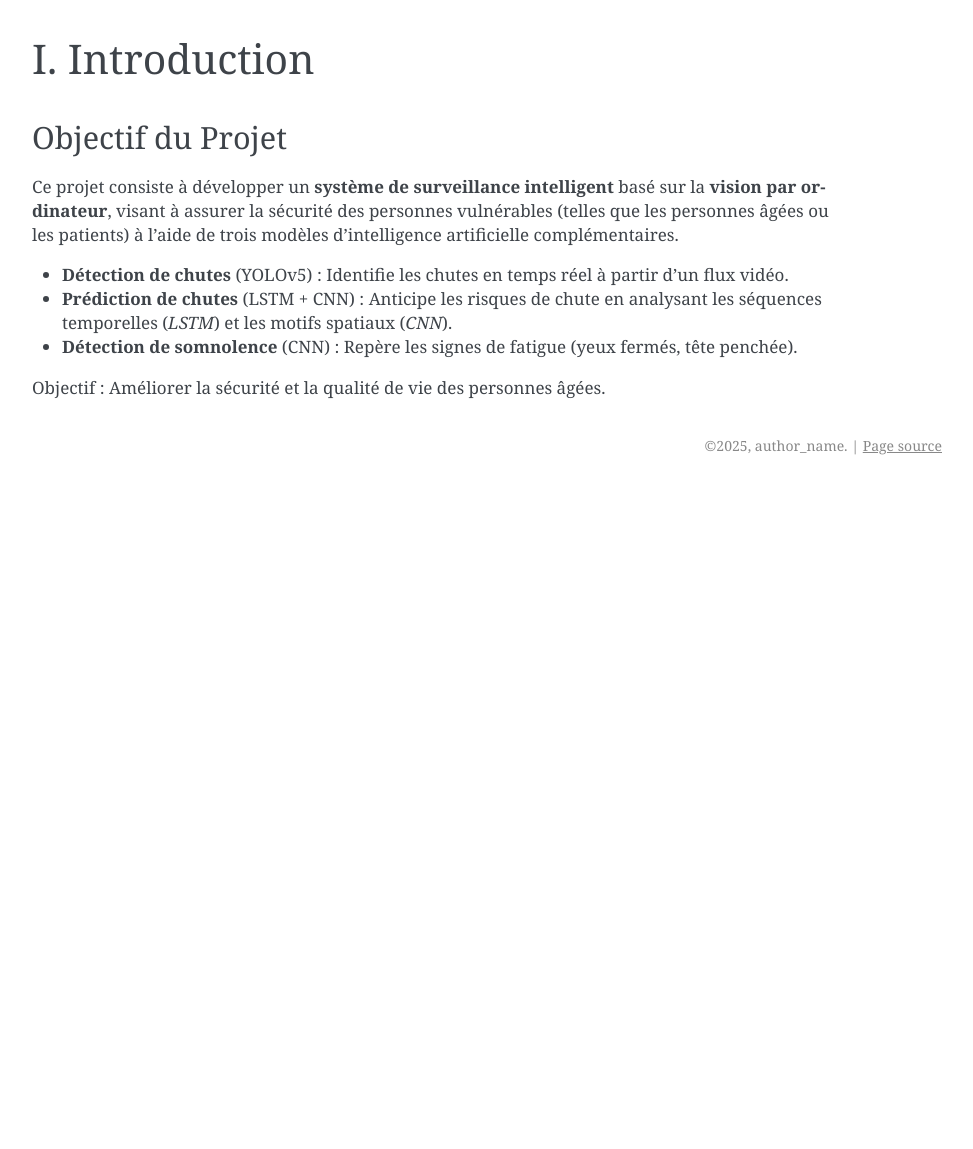
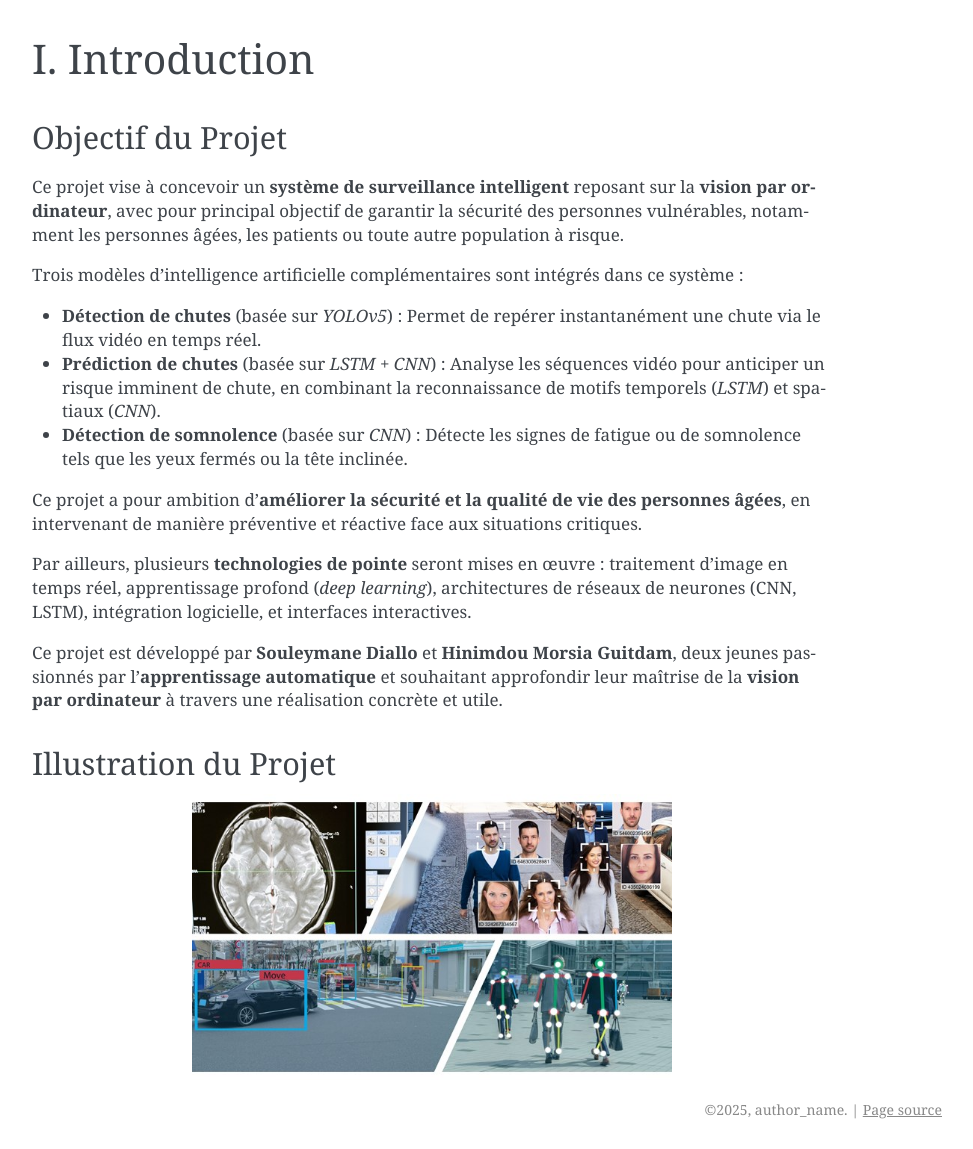
Before and after one commit to SouleymaneDiallo04/Syst-me-de-Surveillance-de-la-posture, a Sphinx documentation site: the page built from docs/source/introduction.rst, in a window 1280 px wide. Shown: the whole page, without its empty margins (168-1141 px from the left). Built offline with Sphinx 7.4.7, drawn with Linux system fonts in a browser that asks for light colours; pages that are not in the unit, such as notebooks, are missing from menus; before the commit the page ends 900 px from its top, so only the background shows below that.

Commit message:
Mise à jour des docstrings et du code

```diff
--- a/docs/source/introduction.rst
+++ b/docs/source/introduction.rst
@@ -4,10 +4,24 @@
 Objectif du Projet
 ------------------
 
-Ce projet consiste à développer un **système de surveillance intelligent** basé sur la **vision par ordinateur**, visant à assurer la sécurité des personnes vulnérables (telles que les personnes âgées ou les patients) à l’aide de trois modèles d’intelligence artificielle complémentaires.
+Ce projet vise à concevoir un **système de surveillance intelligent** reposant sur la **vision par ordinateur**, avec pour principal objectif de garantir la sécurité des personnes vulnérables, notamment les personnes âgées, les patients ou toute autre population à risque.
 
-- **Détection de chutes** (YOLOv5) : Identifie les chutes en temps réel à partir d'un flux vidéo.
-- **Prédiction de chutes** (LSTM + CNN) : Anticipe les risques de chute en analysant les séquences temporelles (*LSTM*) et les motifs spatiaux (*CNN*).
-- **Détection de somnolence** (CNN) : Repère les signes de fatigue (yeux fermés, tête penchée).
+Trois modèles d’intelligence artificielle complémentaires sont intégrés dans ce système :
 
-Objectif : Améliorer la sécurité et la qualité de vie des personnes âgées.
+- **Détection de chutes** (basée sur *YOLOv5*) : Permet de repérer instantanément une chute via le flux vidéo en temps réel.
+- **Prédiction de chutes** (basée sur *LSTM + CNN*) : Analyse les séquences vidéo pour anticiper un risque imminent de chute, en combinant la reconnaissance de motifs temporels (*LSTM*) et spatiaux (*CNN*).
+- **Détection de somnolence** (basée sur *CNN*) : Détecte les signes de fatigue ou de somnolence tels que les yeux fermés ou la tête inclinée.
+
+Ce projet a pour ambition d’**améliorer la sécurité et la qualité de vie des personnes âgées**, en intervenant de manière préventive et réactive face aux situations critiques.
+
+Par ailleurs, plusieurs **technologies de pointe** seront mises en œuvre : traitement d’image en temps réel, apprentissage profond (*deep learning*), architectures de réseaux de neurones (CNN, LSTM), intégration logicielle, et interfaces interactives.
+
+Ce projet est développé par **Souleymane Diallo** et **Hinimdou Morsia Guitdam**, deux jeunes passionnés par l’**apprentissage automatique** et souhaitant approfondir leur maîtrise de la **vision par ordinateur** à travers une réalisation concrète et utile.
+
+Illustration du Projet
+----------------------
+
+.. image:: ../_static/iMAGE2.jpg
+   :alt: Illustration du système ou des auteurs
+   :align: center
+   :width: 60%
```
